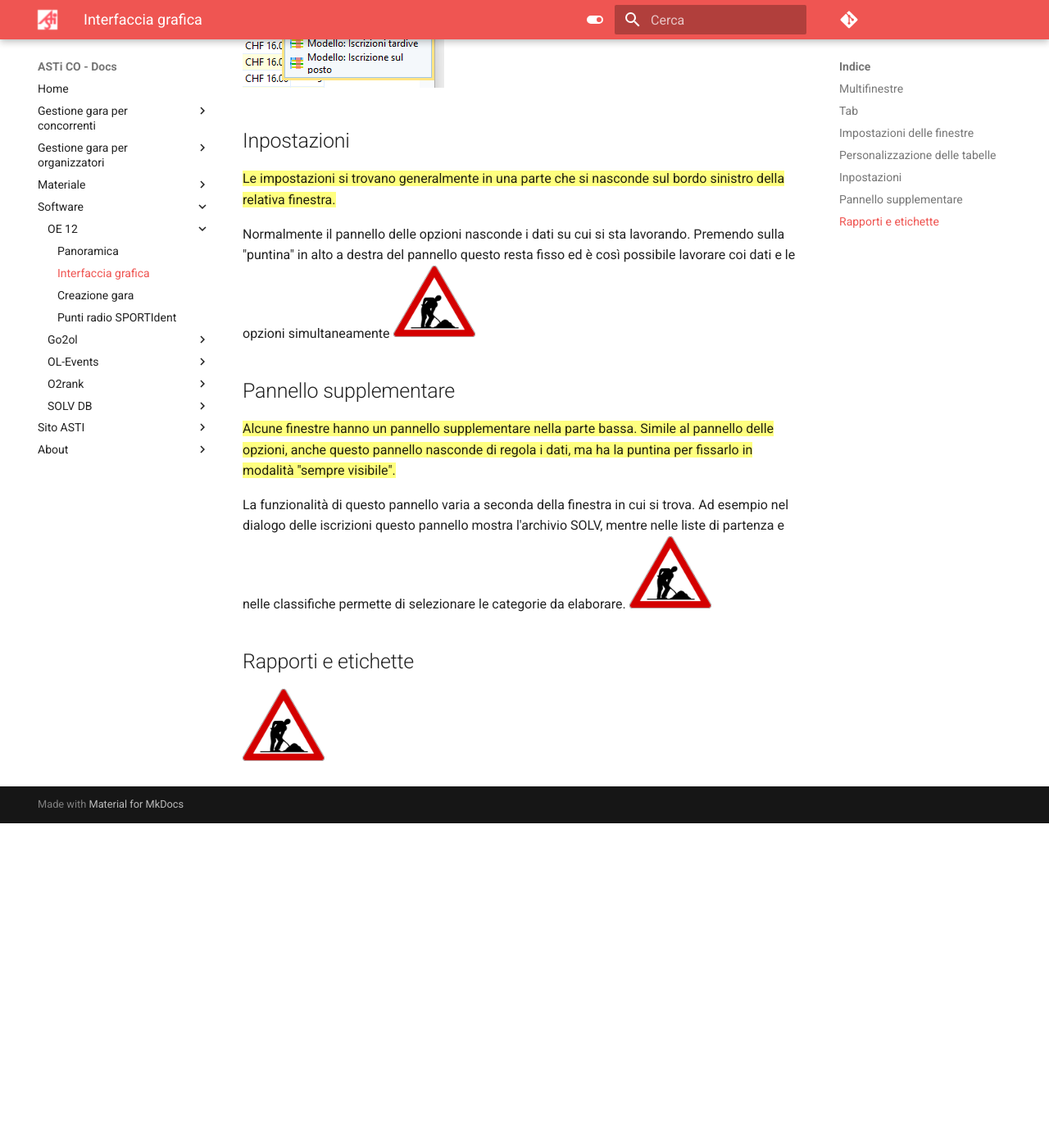
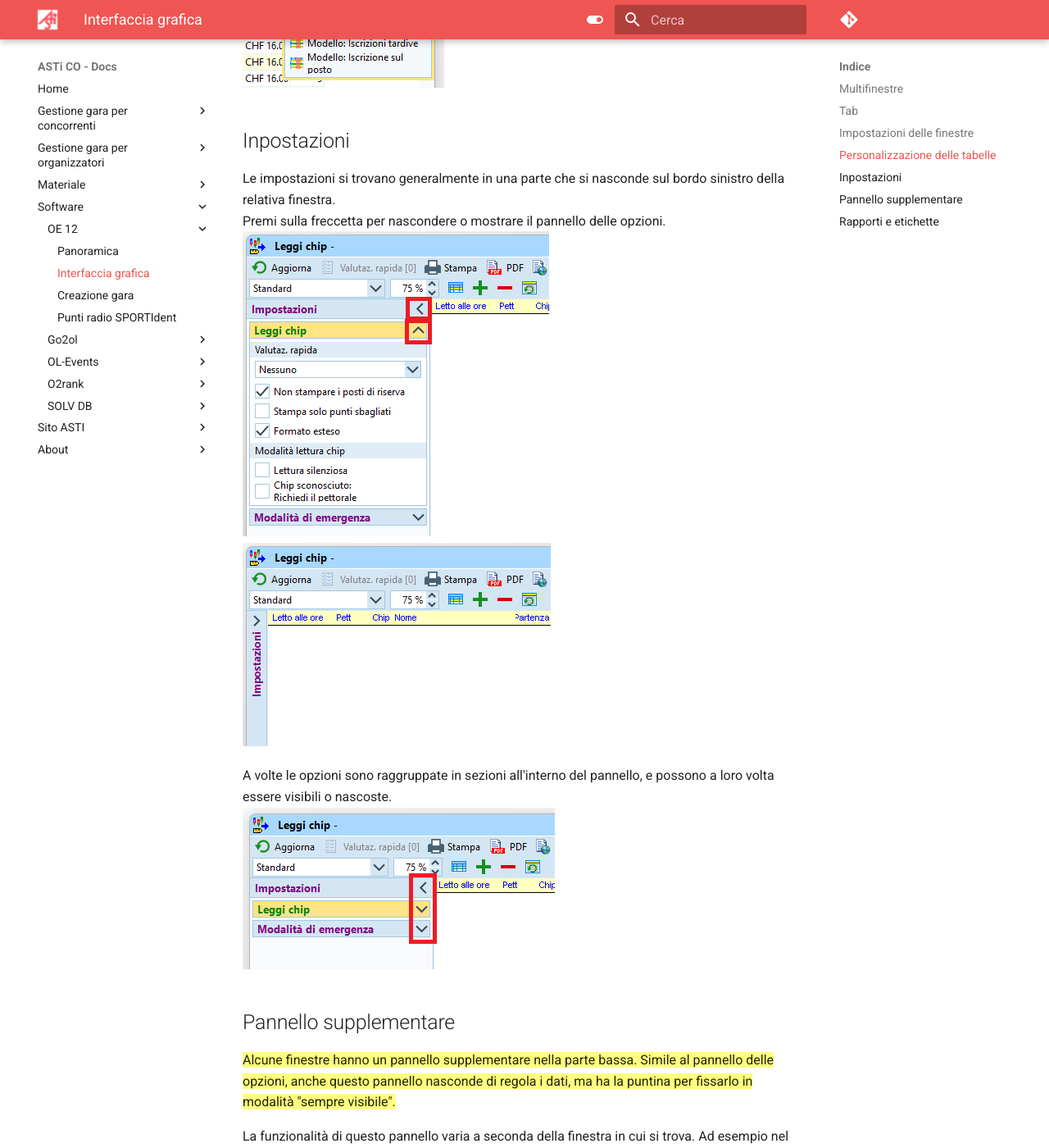
Before and after one commit to asti-co/doc, an MkDocs documentation site: the page built from docs/software/oe12/interfaccia_grafica.md, in a window 1280 px wide and 1400 px high, scrolled down 3513 px. Shown: the whole window at 82% size. Built offline with MkDocs 1.6.1 and Material for MkDocs 9.7.7, drawn with Linux system fonts in a browser that asks for light colours; comment, search, counter and statistics services are not loaded; before the commit the page ends 4517 px from its top, so only the background shows below that.

Commit message:
pannello opzioni in GUI

```diff
--- a/docs/software/oe12/interfaccia_grafica.md
+++ b/docs/software/oe12/interfaccia_grafica.md
@@ -46,14 +46,13 @@
 ![Layout tabelle](inc/gui_layout_tabella.png)
 
 ## Inpostazioni
-{==
+
 Le impostazioni si trovano generalmente in una parte che si nasconde sul bordo sinistro della relativa finestra.
+Premi sulla freccetta per nascondere o mostrare il pannello delle opzioni.
+![Opzioni visibili](inc/gui_opzioni_aperte.png) ![Opzioni nascoste](inc/gui_opzioni_chiuse.png)
 
-Normalmente il pannello delle opzioni nasconde i dati su cui si sta lavorando. Premendo sulla
-"puntina" in alto a destra del pannello questo resta fisso ed è così possibile lavorare coi dati e
-le opzioni simultaneamente
-==}
-![Lavori in corso](../../img/lavori_in_corso.png){width=100px}
+A volte le opzioni sono raggruppate in sezioni all'interno del pannello, e possono a loro volta essere visibili o nascoste.
+![Opzioni con sezioni nascoste](inc/gui_opzioni_aperte_chiuse.png)
 
 ## Pannello supplementare
 {==
```
Also changed, not shown: docs/software/oe12/inc/gui_opzioni_aperte.png (added), docs/software/oe12/inc/gui_opzioni_aperte_chiuse.png (added), docs/software/oe12/inc/gui_opzioni_chiuse.png (added).
